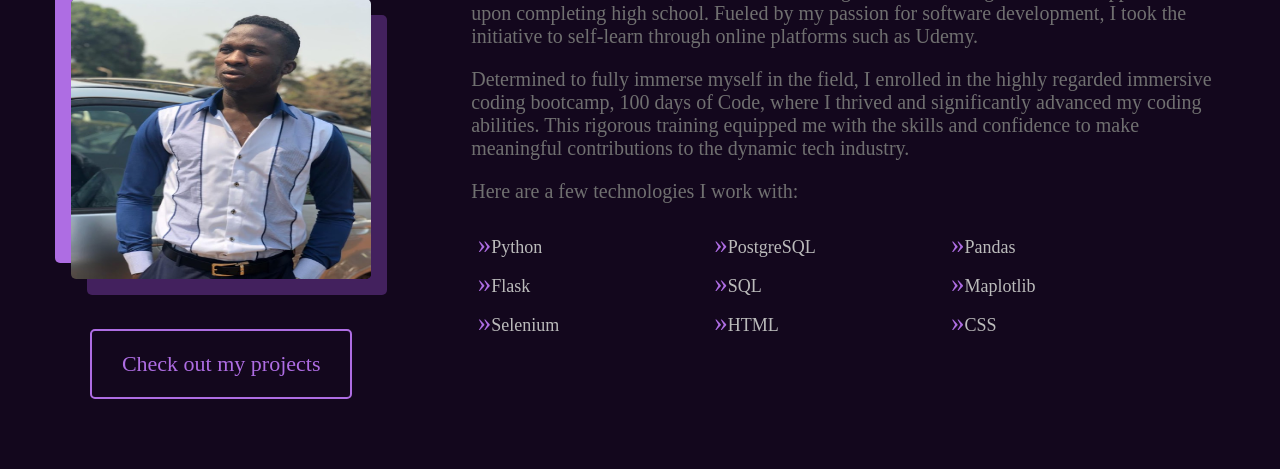
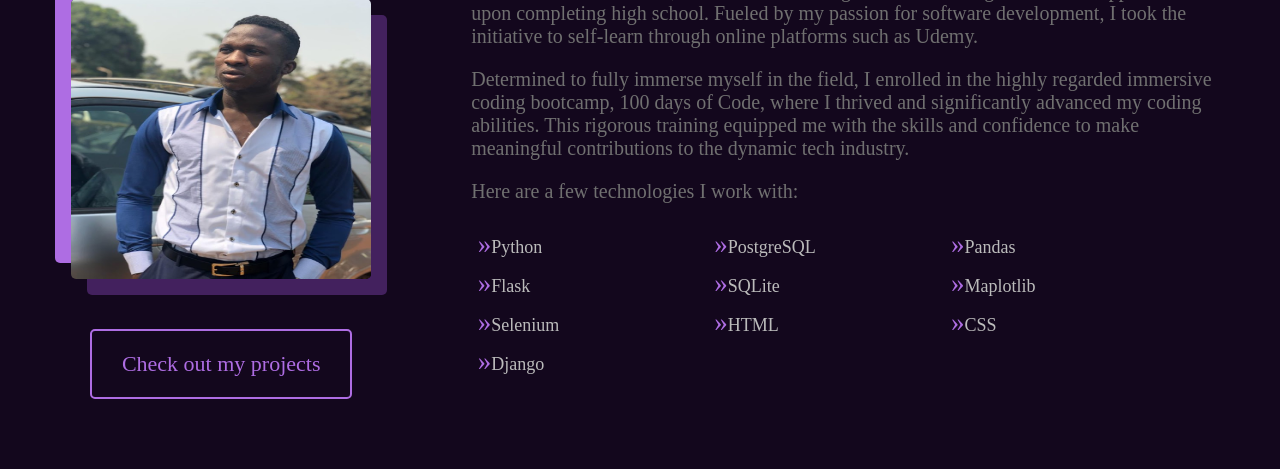
Before and after one commit to Dipec001/profile-website, a Flask app: page / in a window 1280 px wide. Shown: the part 941-1410 px from the top of the page. Run offline with Flask 2, Linux system fonts and the light colour scheme; some libraries are stand-ins or nearby versions; some web fonts are replaced.

```diff
--- a/templates/index.html
+++ b/templates/index.html
@@ -74,11 +74,12 @@
                     <li>PostgreSQL</li>
                     <li>Pandas</li>
                     <li>Flask</li>
-                    <li>SQL</li>
+                    <li>SQLite</li>
                     <li>Maplotlib</li>
                     <li>Selenium</li>
                     <li>HTML</li>
                     <li>CSS</li>
+                    <li>Django</li>
                 </ul>
             </div>
 
```
